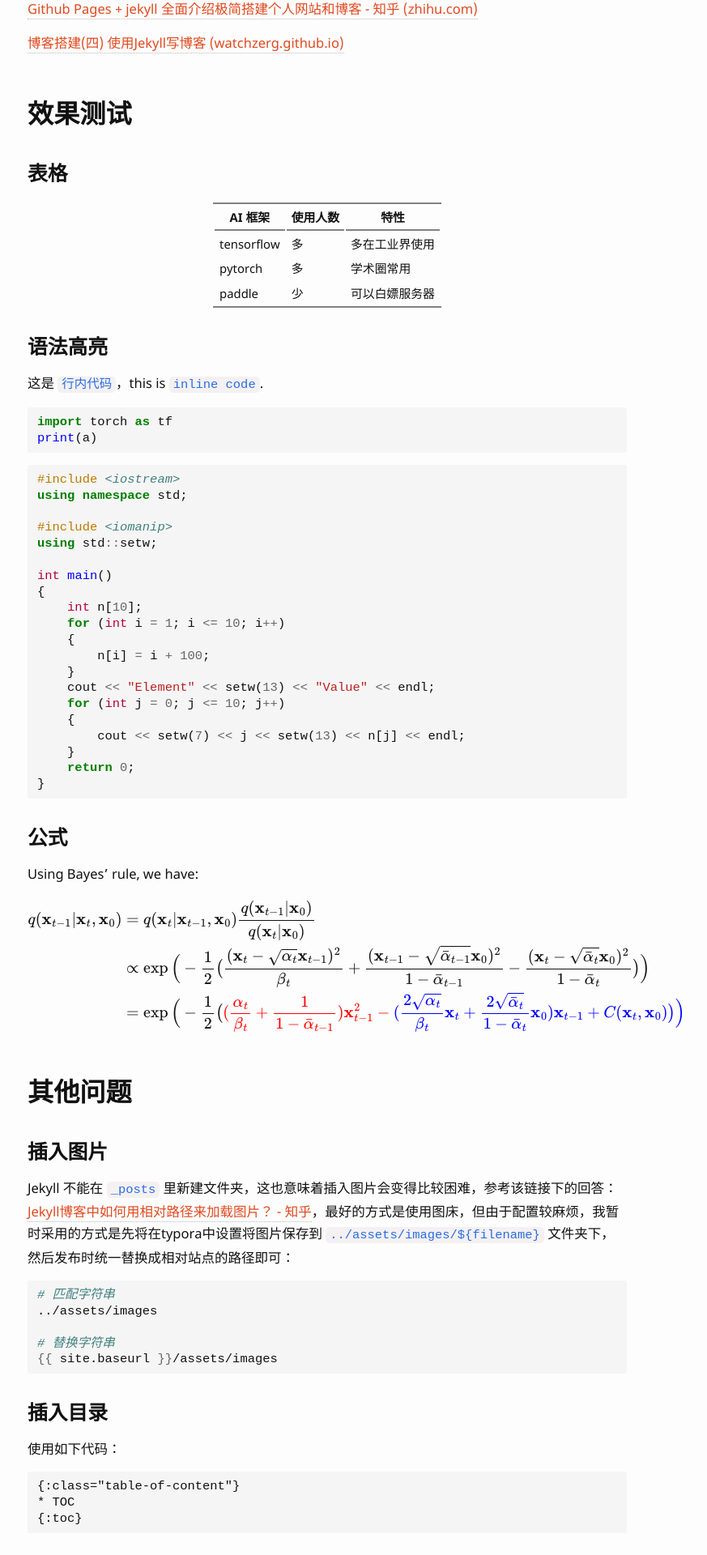
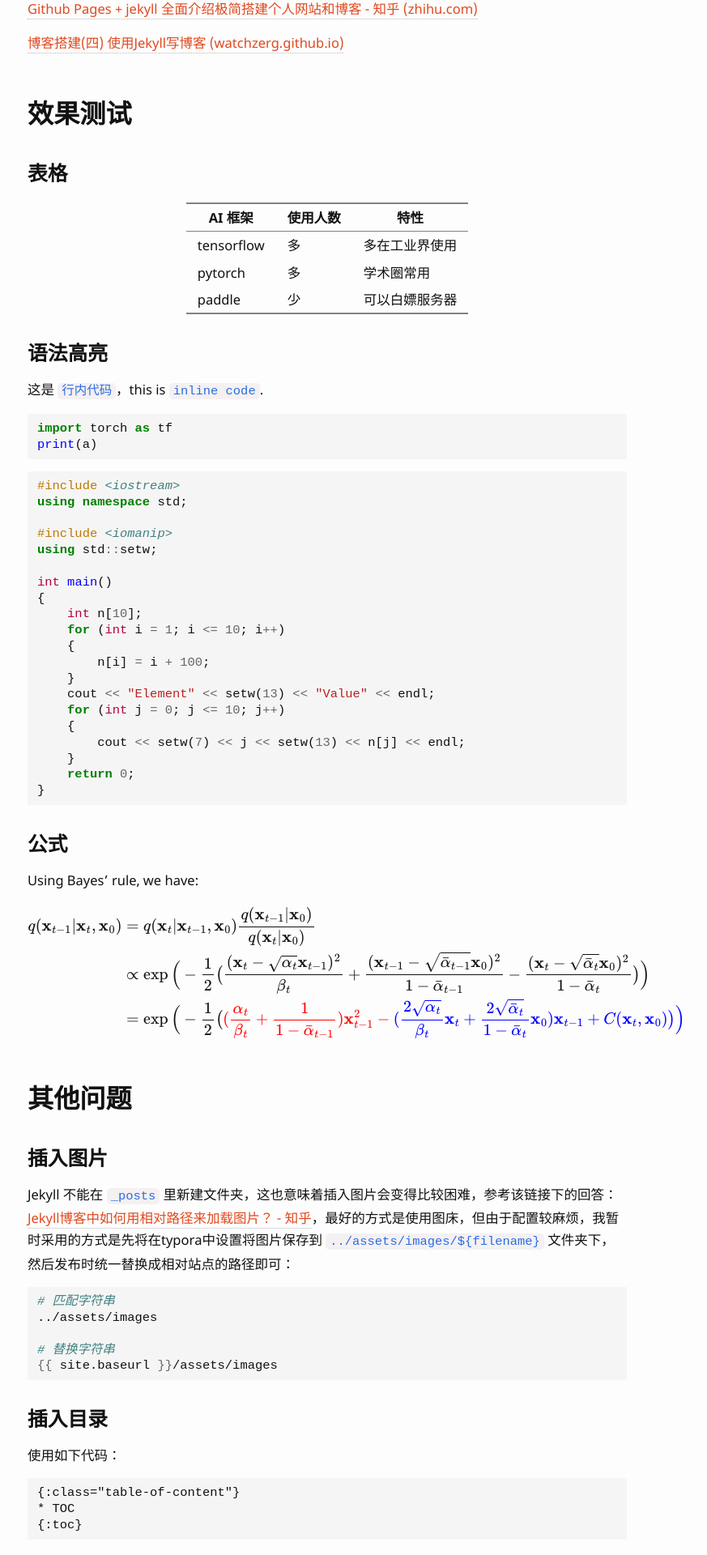
Before and after one commit to Theigrams/zjblog, a Jekyll site: the page built from _posts/2021-7-21-introduction.md, in a window 1280 px wide. Shown: the part 4140-6060 px from the top of the page at 81% size, without its empty margins (236-1109 px from the left). Built offline with Jekyll 4.4.1, drawn with Linux system fonts in a browser that asks for light colours; some web fonts are replaced; comment, search, counter and statistics services are not loaded.

Commit message:
modify table css

```diff
--- a/_sass/minima/_base.scss
+++ b/_sass/minima/_base.scss
@@ -172,17 +172,18 @@ table {
     border-top: 2px solid $grey-color;
     border-bottom: 2px solid $grey-color;
     margin: 20px auto;
-    font-size: 90%;
+    // font-size: 90%;
+    border-collapse: collapse;
     th,
     td {
-        padding: 2px 6px;
+        padding: 3px 14px;
         text-align: left;
-        vertical-align: top;
+        // vertical-align: top;
         // border-bottom: 1px solid $grey-color-light;
     }
     th {
         text-align: center;
-        border-bottom: 2px solid $grey-color;
+        border-bottom: 1.6px solid $grey-color;
     }
 }
 
```
